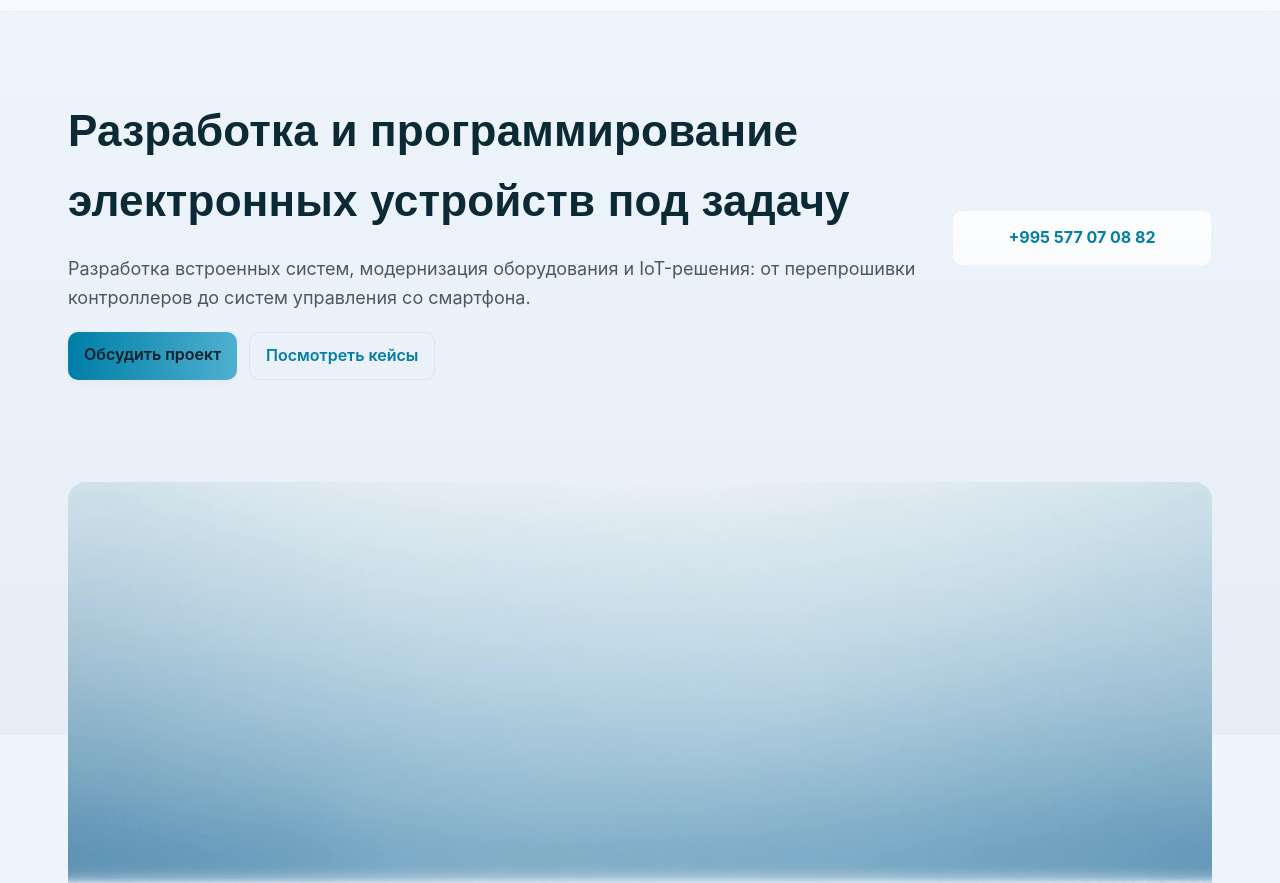
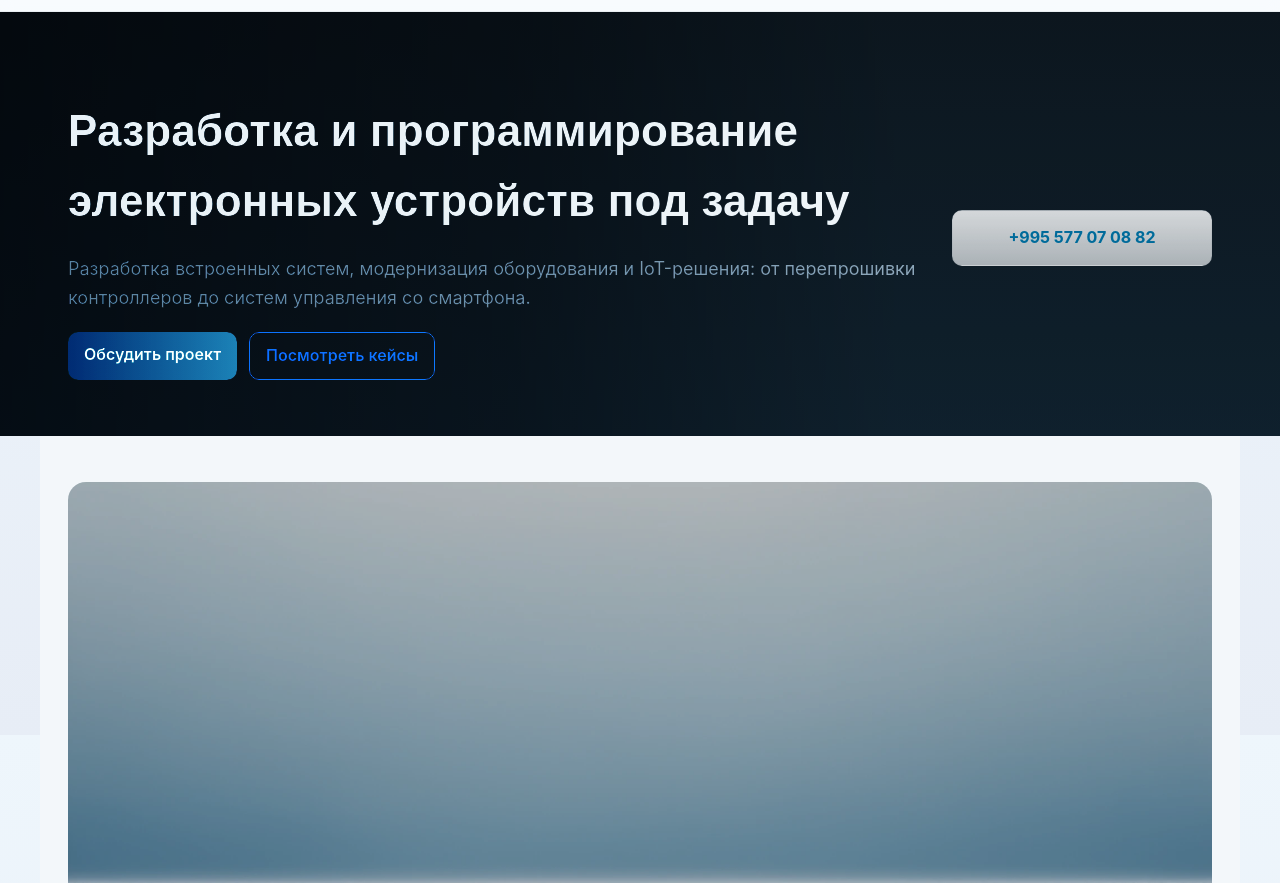
Before and after one commit to katerina-creator/generalcontrollers, a website: page index.html in a window 1280 px wide. Shown: the part 65-948 px from the top of the page. Drawn offline with Linux system fonts and the light colour scheme.

Commit message:
feat(ui): implement dark hero section with controlled engineering palette

```diff
--- a/assets/css/styles.css
+++ b/assets/css/styles.css
@@ -57,16 +57,37 @@
 /* Section spacing */
 .section{padding:var(--space-lg) 0}
 
-.hero{padding-top:var(--space-lg);padding-bottom:var(--space-md);position:relative;overflow:hidden}
-.hero::before{content:"";position:absolute;inset:0;pointer-events:none;background:repeating-linear-gradient(to bottom, rgba(11,42,54,0.007) 0, rgba(11,42,54,0.007) 1px, transparent 1px, transparent 8px);opacity:0.02;transform:translateZ(0)}
+.hero{padding-top:var(--space-lg);padding-bottom:var(--space-md);position:relative;overflow:hidden;background:linear-gradient(180deg, #0E1A23 0%, #122634 100%);color:#F2F7FA}
+
+/* Dark overlay to improve legibility over hero imagery */
+.hero::before{
+  content:"";
+  position:absolute;
+  inset:0;
+  pointer-events:none;
+  background:linear-gradient(90deg, rgba(14,26,35,0.85) 0%, rgba(14,26,35,0.6) 40%, rgba(14,26,35,0.2) 70%);
+  mix-blend-mode:overlay;
+}
+
 .hero-grid{display:grid;grid-template-columns:1fr 260px;gap:32px;align-items:center}
-.hero h1{font-family:var(--heading-font);font-size:44px;margin:0 0 12px;letter-spacing:0.2px;color:var(--text)}
-.lead{color:var(--muted);font-size:18px}
+
+/* Hero-specific typography */
+.hero h1{font-family:var(--heading-font);font-size:44px;margin:0 0 12px;letter-spacing:0.2px;color:#F2F7FA}
+.hero .lead{color:#9FB4C4;font-size:18px}
 .hero-cta{margin-top:20px;display:flex;gap:12px}
 
+/* Buttons inside hero: primary and secondary (ghost) variants) */
+.hero .btn.primary{background-color:#1FA6FF;color:#FFFFFF;box-shadow:none}
+.hero .btn.primary:hover{background-color:#1793E6}
+.hero .btn.ghost{background:transparent;border:1px solid #1FA6FF;color:#1FA6FF}
+.hero .btn.ghost:hover{background:rgba(31,166,255,0.08)}
+
 /* Hero media styling */
-.hero-media{width:100%;border-radius:18px;overflow:hidden;background:transparent;margin:18px 0}
+.hero-media{position:relative;width:100%;border-radius:18px;overflow:hidden;background:transparent;margin:18px 0}
 .hero-image{display:block;width:100%;height:auto;object-fit:cover;max-height:520px}
+
+/* Ensure hero media has a subtle dark overlay for readability */
+.hero-media::after{content:"";position:absolute;inset:0;background:rgba(0,0,0,0.25);pointer-events:none}
 
 .btn{display:inline-block;padding:10px 16px;border-radius:10px;text-decoration:none;color:var(--text);font-weight:600}
 .btn.primary{background:linear-gradient(90deg,var(--accent),var(--accent-2));box-shadow:0 3px 8px rgba(11,42,54,0.03);color:#062027}
@@ -117,6 +138,9 @@
 
 .site-footer{border-top:1px solid rgba(11,42,54,0.04);padding:18px 0;text-align:center;color:var(--muted)}
 
+/* Next section after hero should appear light to separate visually */
+.hero-banner{background:#F3F7FA;color:#1A2A33}
+
 /* Scroll reveal */
 .reveal{opacity:0;transform:translateY(8px);transition:opacity 520ms cubic-bezier(.02,.7,.1,1),transform 520ms cubic-bezier(.02,.7,.1,1)}
 .reveal.show{opacity:1;transform:none}
```
